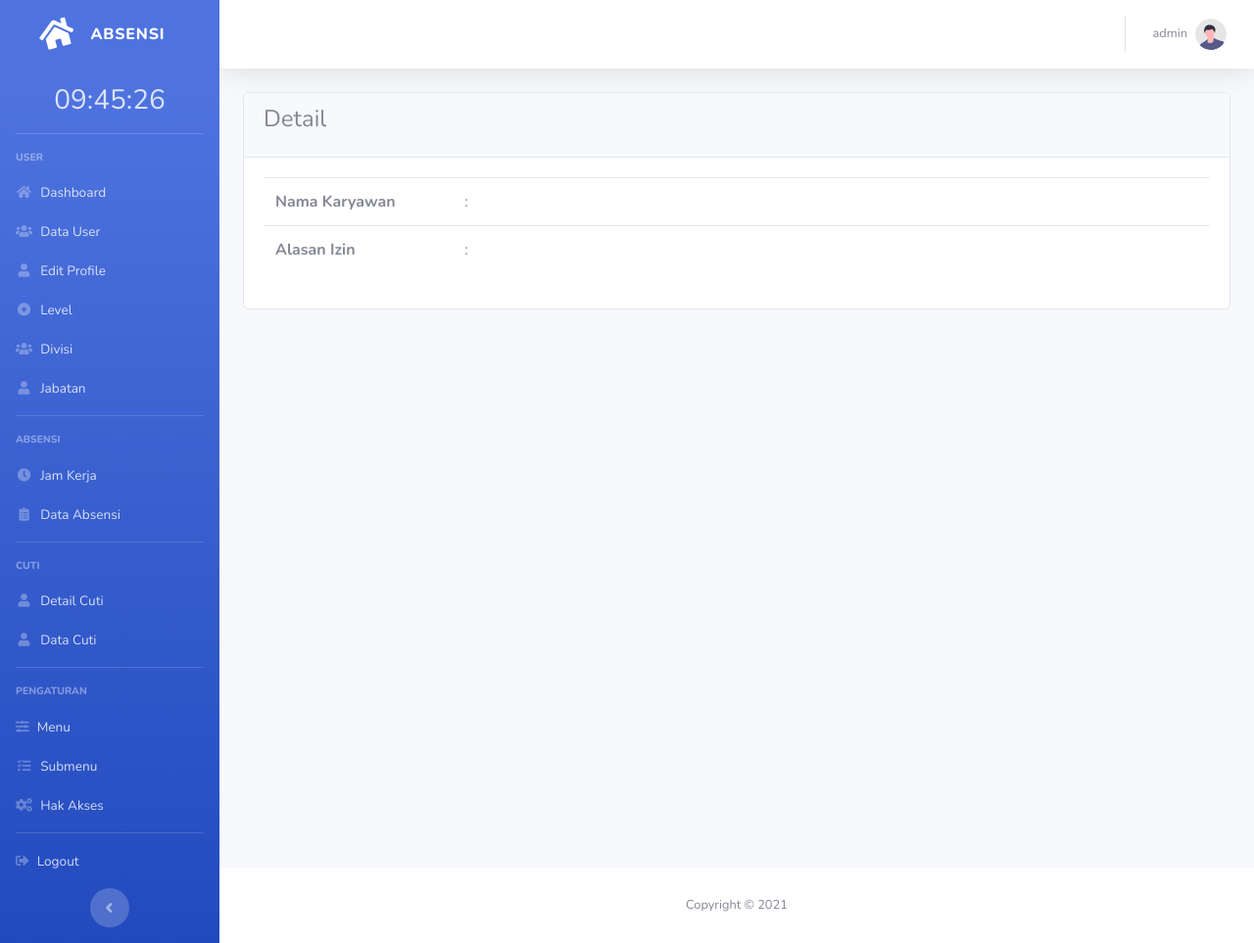
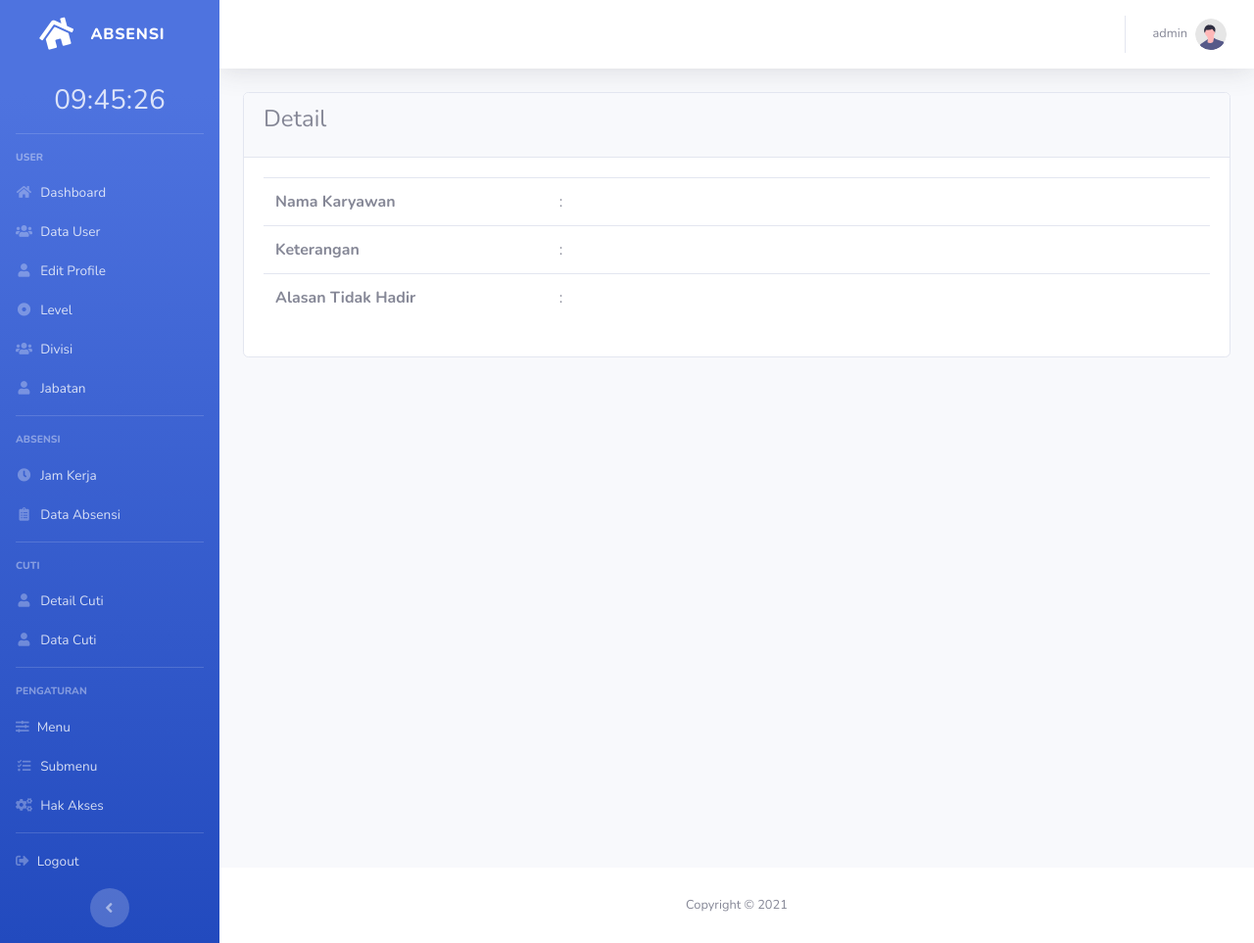
Before and after one commit to rzkiiawldn/web-absensi, a CodeIgniter app: page /database/index.php/absensi/detail/1 in a window 1280 px wide. Shown: the whole page at 98% size. Run offline with CodeIgniter, Linux system fonts and the light colour scheme; a user stored in the database is signed in; data comes from the database, SQL or seed files in the repository; data that the repository does not hold is empty; some libraries are stand-ins or nearby versions.

Commit message:
menambah keteerangan tidak hadir

```diff
--- a/application/views/absensi/detail.php
+++ b/application/views/absensi/detail.php
@@ -10,29 +10,33 @@
                 <div class="table-responsive">
 					<table class="table">
 							<tr>
-                                <th width="20%">Nama Karyawan</th>
+                                <th width="30%">Nama Karyawan</th>
                                 <td>: <?= $absen_detail->nama_karyawan ?></td>
                             </tr>
                             <?php if($absen_detail->keterangan_masuk == null){ ?>
                             <tr>
-                                <th width="20%">Alasan Izin</th>
+                                <th width="30%">Keterangan</th>
+                                <td>: <?= $absen_detail->status ?></td>
+                            </tr>
+                            <tr>
+                                <th width="30%">Alasan Tidak Hadir</th>
                                 <td>: <?= $absen_detail->keterangan ?></td>
                             </tr>
                             <?php } else { ?>
                             <tr>
-                                <th width="20%">Jadwal Kerja</th>
+                                <th width="30%">Jadwal Kerja</th>
                                 <td>: <?= $absen_detail->keterangan_jadwal ?></td>
                             </tr>
                             <tr>
-                                <th width="20%">Absen Masuk</th>
+                                <th width="30%">Absen Masuk</th>
                                 <td>: <?= $absen_detail->absen_masuk ?></td>
                             </tr>
                             <tr>
-                                <th width="20%">Foto Masuk</th>
+                                <th width="30%">Foto Masuk</th>
                                 <td>: <img src="<?= $absen_detail->foto_masuk ?>" alt="" width="200px"></td>
                             </tr>
                             <tr>
-                                <th width="20%">Lokasi Masuk</th>
+                                <th width="30%">Lokasi Masuk</th>
                                 <td>:
                                     <iframe
                                         frameborder="0"
@@ -45,11 +49,11 @@
                                 </td>
                             </tr>
                             <tr>
-                                <th width="20%">Absen Pulang</th>
+                                <th width="30%">Absen Pulang</th>
                                 <td>: <?= $absen_detail->absen_pulang ?></td>
                             </tr>
                             <tr>
-                                <th width="20%">Foto Pulang</th>
+                                <th width="30%">Foto Pulang</th>
                                 <td>: <img src="<?= $absen_detail->foto_pulang ?>" alt="" width="200px"></td>
                             </tr>
                         <?php } ?>
--- a/application/views/template/_header.php
+++ b/application/views/template/_header.php
@@ -33,7 +33,7 @@
         <ul class="navbar-nav bg-gradient-primary sidebar sidebar-dark accordion" id="accordionSidebar">
 
             <!-- Sidebar - Brand -->
-            <a class="sidebar-brand d-flex align-items-center justify-content-center" href="<?= base_url() ?>assets/index.html">
+            <a class="sidebar-brand d-flex align-items-center justify-content-center" href="#">
                 <div class="sidebar-brand-icon rotate-n-15">
                     <i class="fas fa-home"></i>
                 </div>
```
